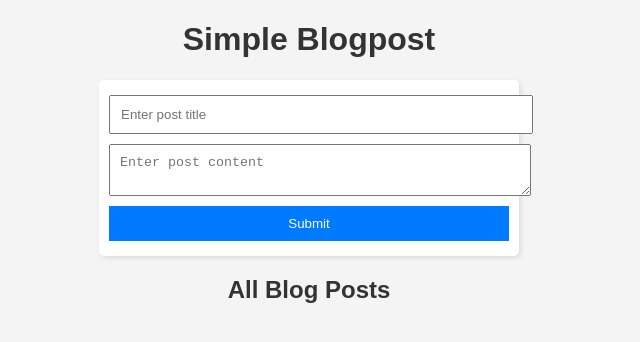
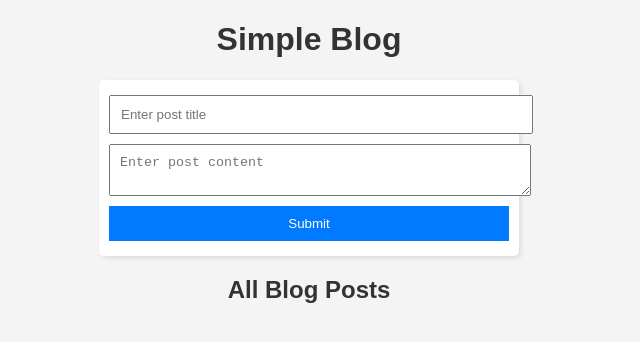
Before and after one commit to Rohitlyengar/BlogPostsAWS, a website: page public/index.html in a window 1280 px wide. Shown: the whole page, without its empty margins (331-971 px from the left). Drawn offline with Linux system fonts and the light colour scheme; no server answers.

Commit message:
Changed H1

```diff
--- a/public/index.html
+++ b/public/index.html
@@ -7,7 +7,7 @@
     <link rel="stylesheet" href="style.css">
 </head>
 <body>
-<h1>Simple Blogpost</h1>
+<h1>Simple Blog</h1>
 
 <form id="postForm">
     <input type="text" id="title" placeholder="Enter post title" required>
```
